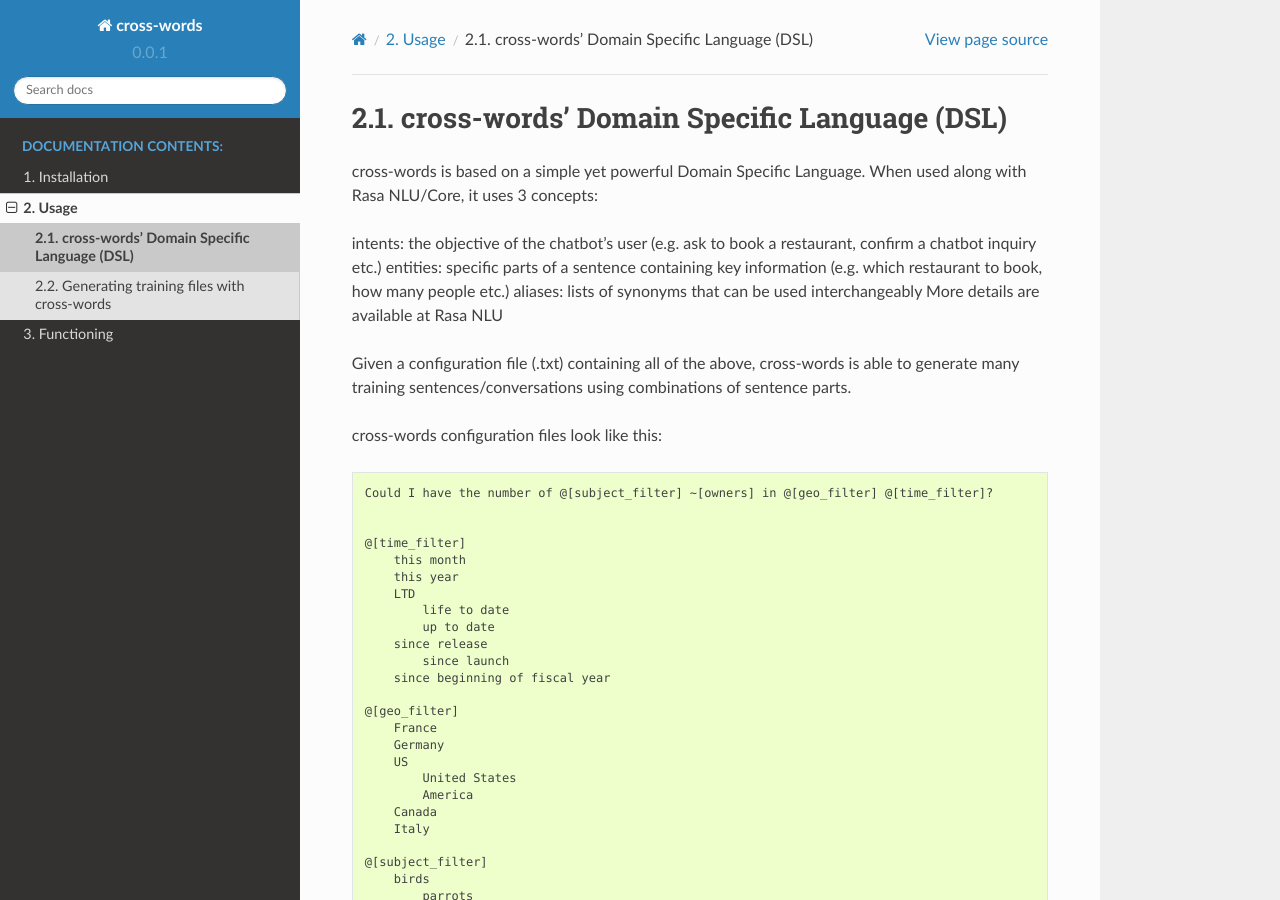
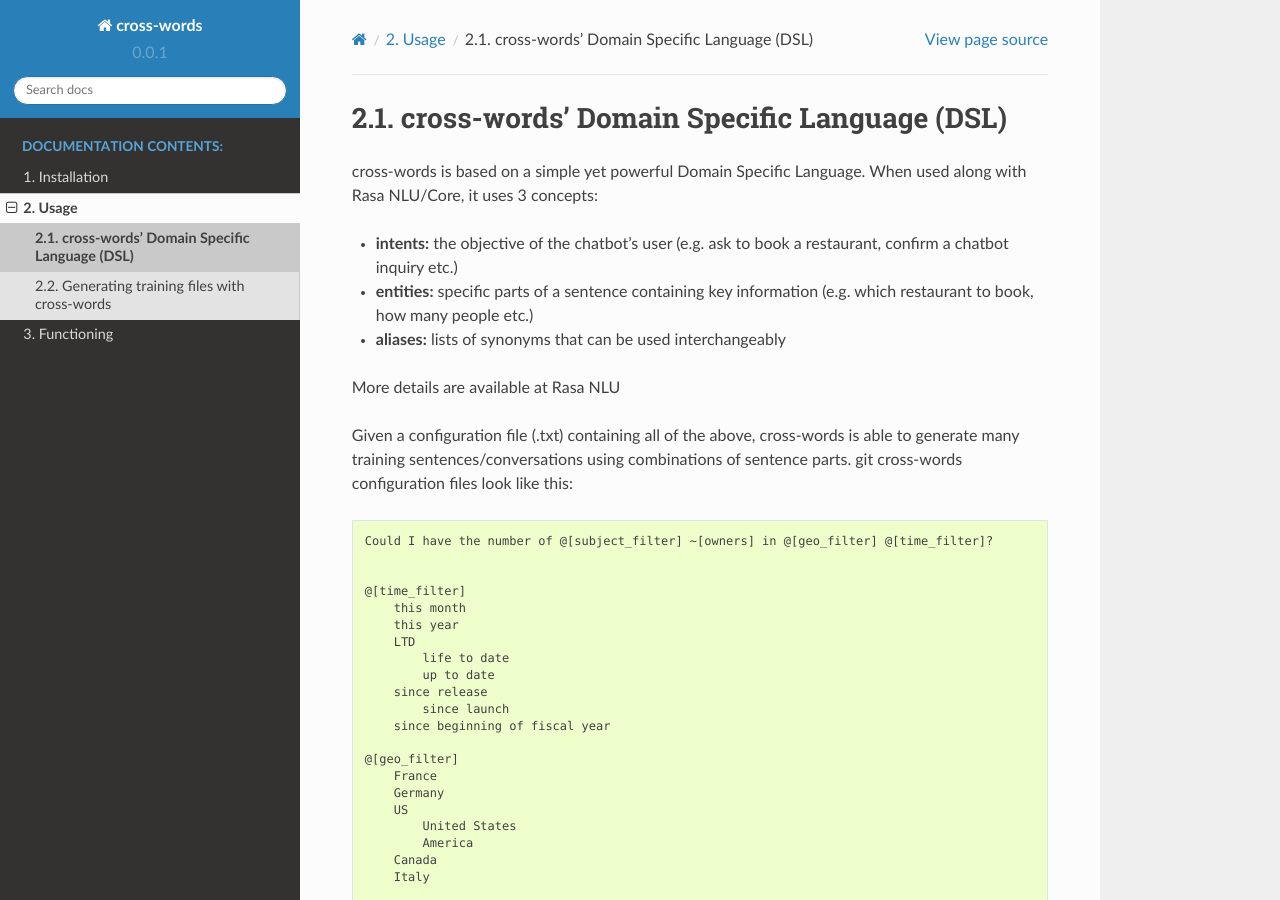
Before and after one commit to xuru/cross-words, a Sphinx documentation site: the page built from docs/source/usage/DSL.rst, in a window 1280 px wide and 900 px high. Built offline with Sphinx 7.4.7 and the Read the Docs theme 2.0.0, drawn with Linux system fonts in a browser that asks for light colours.

Commit message:
Fixed missing bullet points on doc 2.1.

```diff
--- a/docs/source/usage/DSL.rst
+++ b/docs/source/usage/DSL.rst
@@ -3,13 +3,13 @@ cross-words' Domain Specific Language (DSL)
 
 cross-words is based on a simple yet powerful Domain Specific Language. When used along with Rasa NLU/Core, it uses 3 concepts:
 
-intents: the objective of the chatbot's user (e.g. ask to book a restaurant, confirm a chatbot inquiry etc.)
-entities: specific parts of a sentence containing key information (e.g. which restaurant to book, how many people etc.)
-aliases: lists of synonyms that can be used interchangeably
+- **intents:** the objective of the chatbot's user (e.g. ask to book a restaurant, confirm a chatbot inquiry etc.)
+- **entities:** specific parts of a sentence containing key information (e.g. which restaurant to book, how many people etc.)
+- **aliases:** lists of synonyms that can be used interchangeably
 More details are available at Rasa NLU
 
 Given a configuration file (.txt) containing all of the above, cross-words is able to generate many training sentences/conversations using combinations of sentence parts.
-
+git
 cross-words configuration files look like this:
 
 .. code-block:: yaml
```
